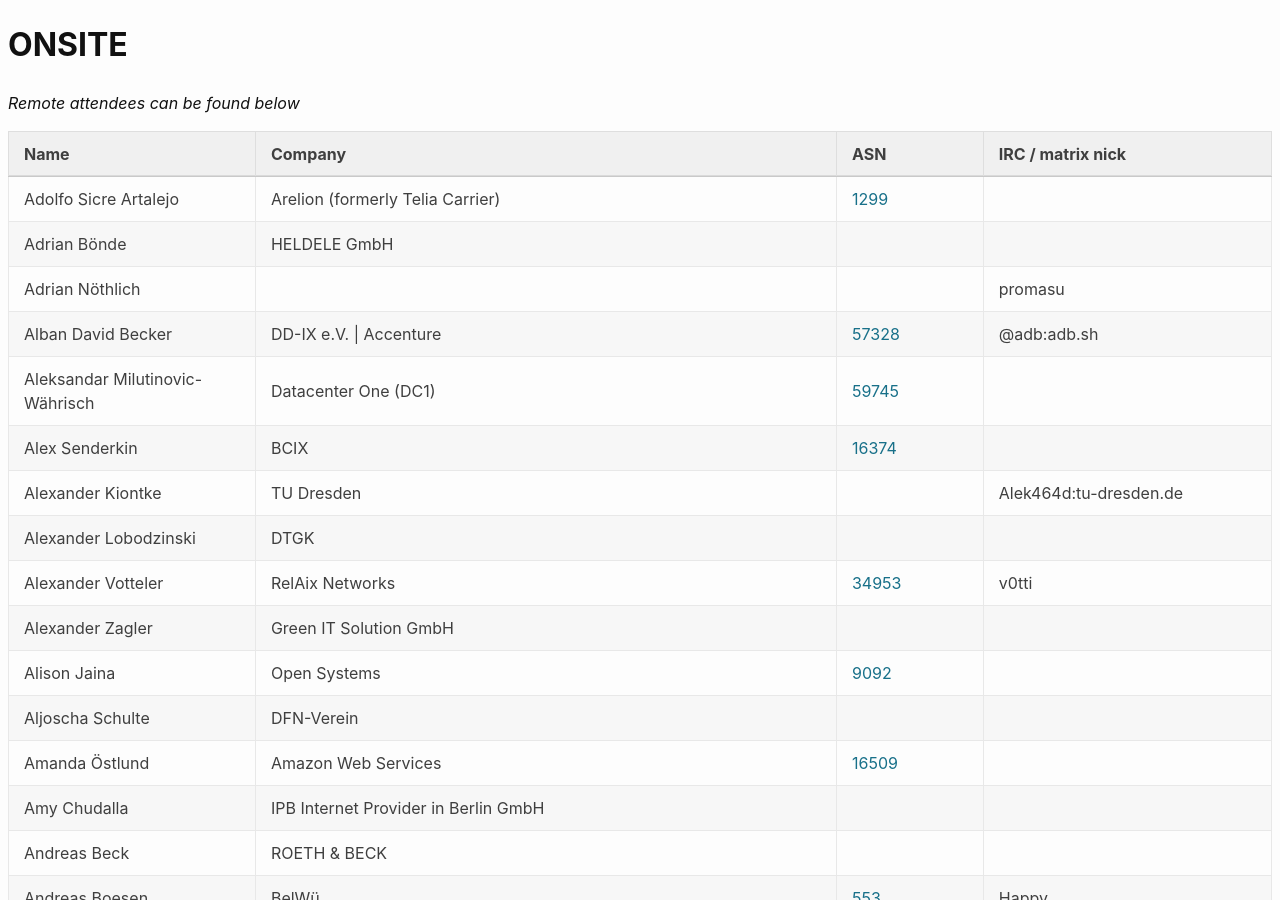
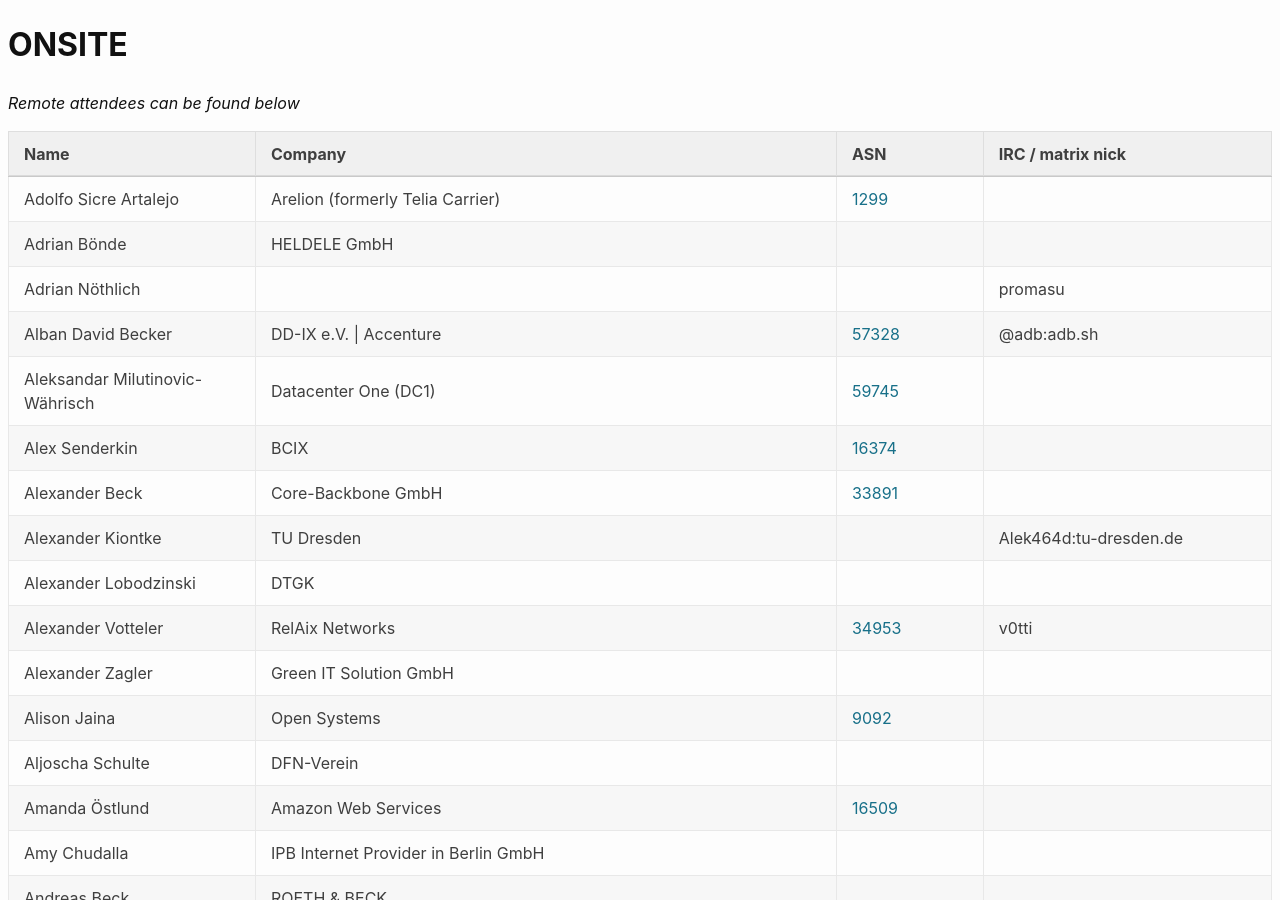
Before and after one commit to denog/pretix-attendeelist, a Jekyll site: the page built from denog16/index.markdown, in a window 1280 px wide and 900 px high. Built offline with Jekyll 4.4.1, drawn with Linux system fonts in a browser that asks for light colours.

Commit message:
Latest data: Tue Oct 15 07:48:08 UTC 2024

```diff
--- a/_data/attendees_denog16_onsite.json
+++ b/_data/attendees_denog16_onsite.json
@@ -30,6 +30,12 @@
     "asn": "59745"
   },
   {
+    "name": "Alexander Beck",
+    "company": "Core-Backbone GmbH",
+    "irc": null,
+    "asn": "33891"
+  },
+  {
     "name": "Alexander Kiontke",
     "company": "TU Dresden",
     "irc": "Alek464d:tu-dresden.de",
```
